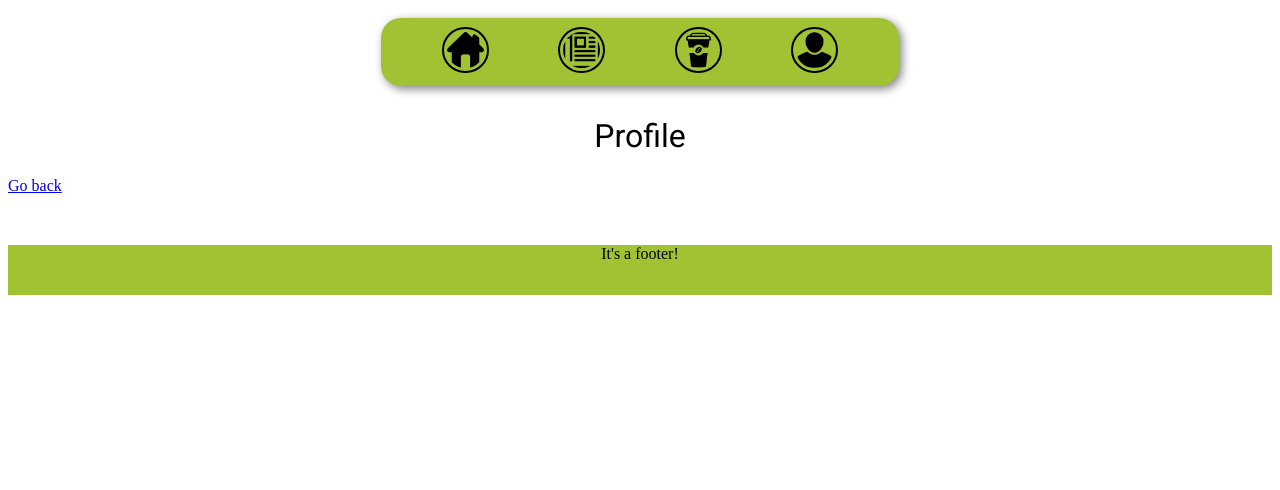
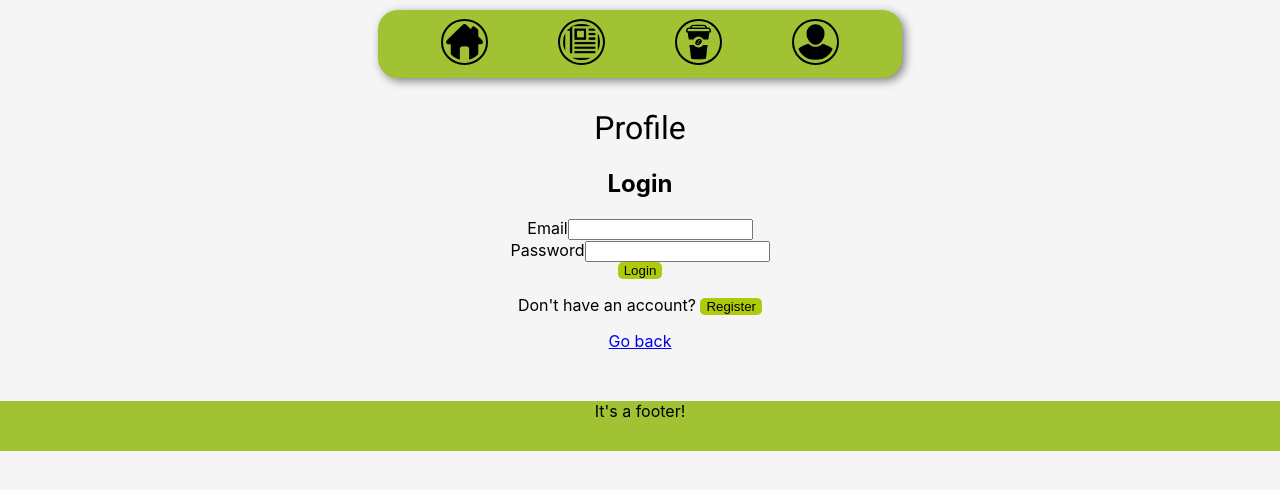
Before and after one commit to i-geeg-i/Coffee-shop-bonus-system, a Next.js app: page /profile in a window 1280 px wide. Shown: the top 490 px of the page. Built offline with nearby package versions, Linux system fonts and the light colour scheme.

Commit message:
Update page.tsx

```diff
--- a/src/app/profile/page.tsx
+++ b/src/app/profile/page.tsx
@@ -1,8 +1,10 @@
 import Link from "next/link";
+import Auth from "../api/auth/login";
 
 export default function Profile() {
     return( <div>
         <h1 className="main-title">Profile</h1>
+        <Auth />
         <Link href="/">Go back</Link>
         </div>
     )
```
